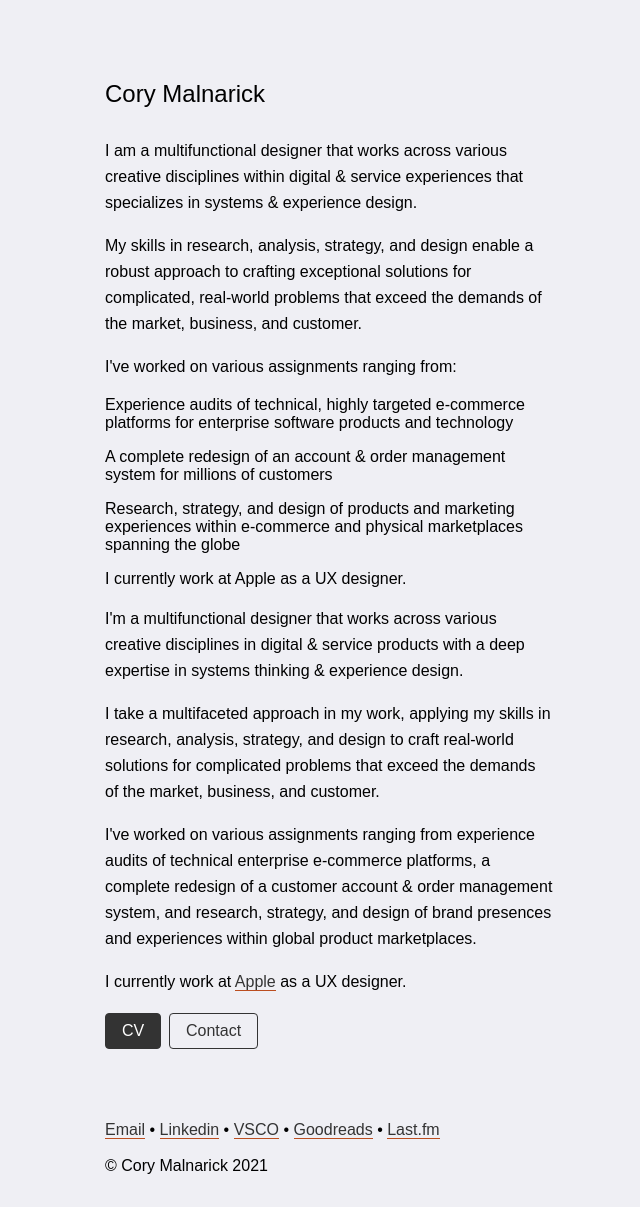
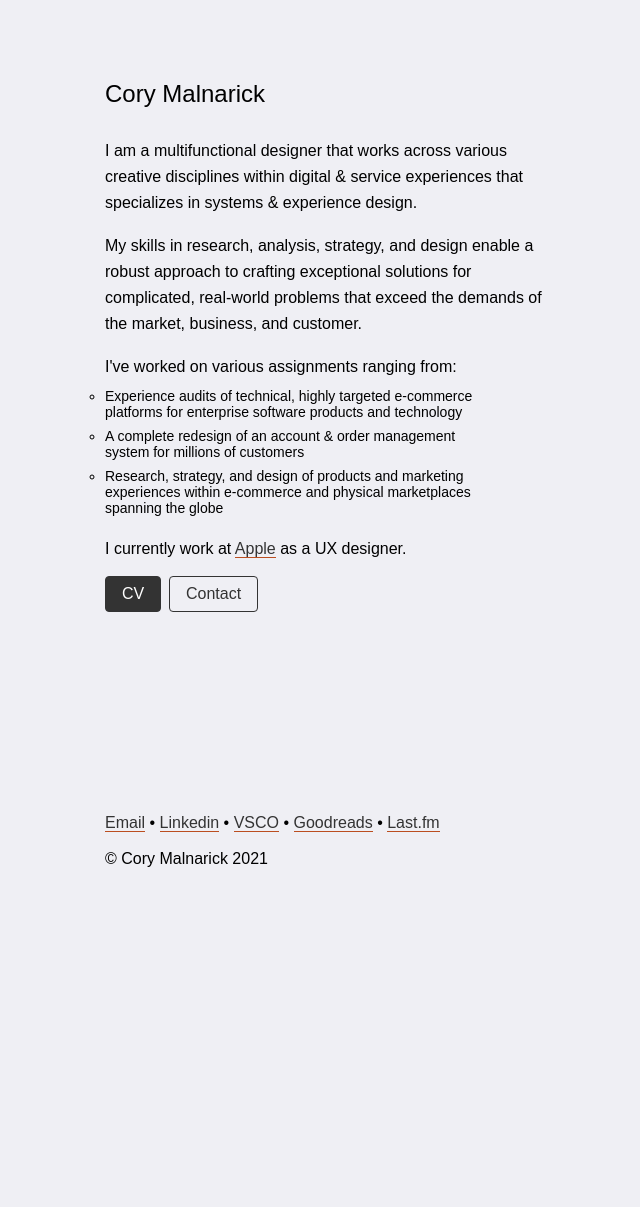
Before and after one commit to foundmonster/foundmonster.github.io, a Jekyll site: the page built from index.html, in a window 1280 px wide. Shown: the whole page, without its empty margins (311-951 px from the left). Built offline with Jekyll 4.4.1, drawn with Linux system fonts in a browser that asks for light colours; some web fonts are replaced; after the commit the page ends 900 px from its top, so only the background shows below that.

Commit message:
redesigned unordered lists

```diff
--- a/_sass/main.scss
+++ b/_sass/main.scss
@@ -227,17 +227,21 @@ p {
     font-size: 12px;
 }
 
+
+/* UNORDERED LIST */
+
 ul {
-    list-style: none;
+    list-style: circle;
     padding-inline-start: 0px;
     margin-block-start: 0px;
     margin-block-end: 0px;
-    margin-bottom: 16px;
-    max-width: 32rem;
+    margin-bottom: 24px;
+    max-width: 24rem;
+    font-size: 14px;
 }
 
 li {
-    padding-top: 16px;
+    padding-top: 8px;
 }
 
 
--- a/index.html
+++ b/index.html
@@ -11,12 +11,7 @@ title: Cory Malnarick – UX Designer
 <li>A complete redesign of an account & order management system for millions of customers</li>
 <li>Research, strategy, and design of products and marketing experiences within e-commerce and physical marketplaces spanning the globe</li>
 </ul>
-I currently work at Apple as a UX designer. <br>
-<br>
-<p>I'm a multifunctional designer that works across various creative disciplines in digital & service products with a deep expertise in systems thinking & experience design.</p><br>
-<p>I take a multifaceted approach in my work, applying my skills in research, analysis, strategy, and design to craft real-world solutions for complicated problems that exceed the demands of the market, business, and customer.</p><br>
-<p>I've worked on various assignments ranging from experience audits of technical enterprise e-commerce platforms, a complete redesign of a customer account & order management system, and research, strategy, and design of brand presences and experiences within global product marketplaces.</p><br>
-<p>I currently work at <a href="https://apple.com">Apple</a> as a UX designer.</p>
+I currently work at <a href="https://apple.com">Apple</a> as a UX designer. <br>
 <br>
 <div class="buttongrid">
 	<div><a class="button-primary" href="https://www.dropbox.com/s/wgk3yrpuq3gvixj/cory-malnarick-resume.pdf?dl=0">CV</a></div>
```
